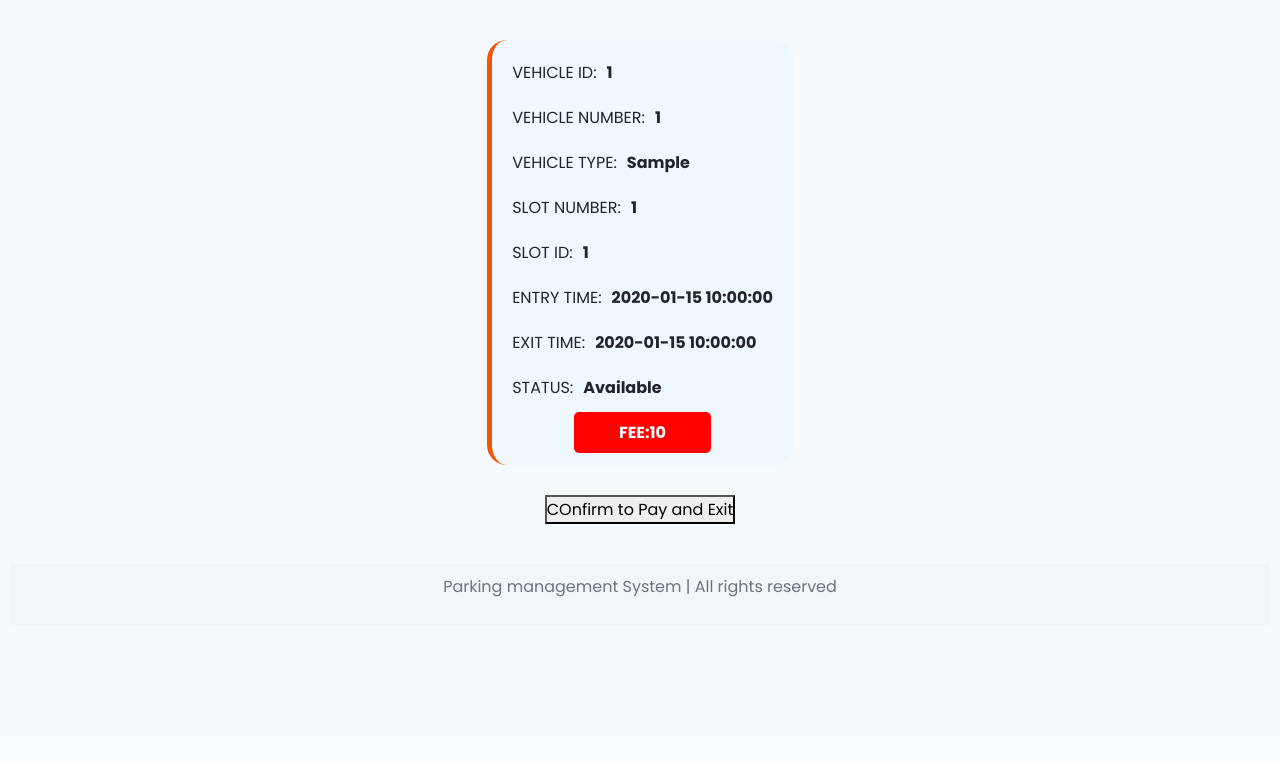
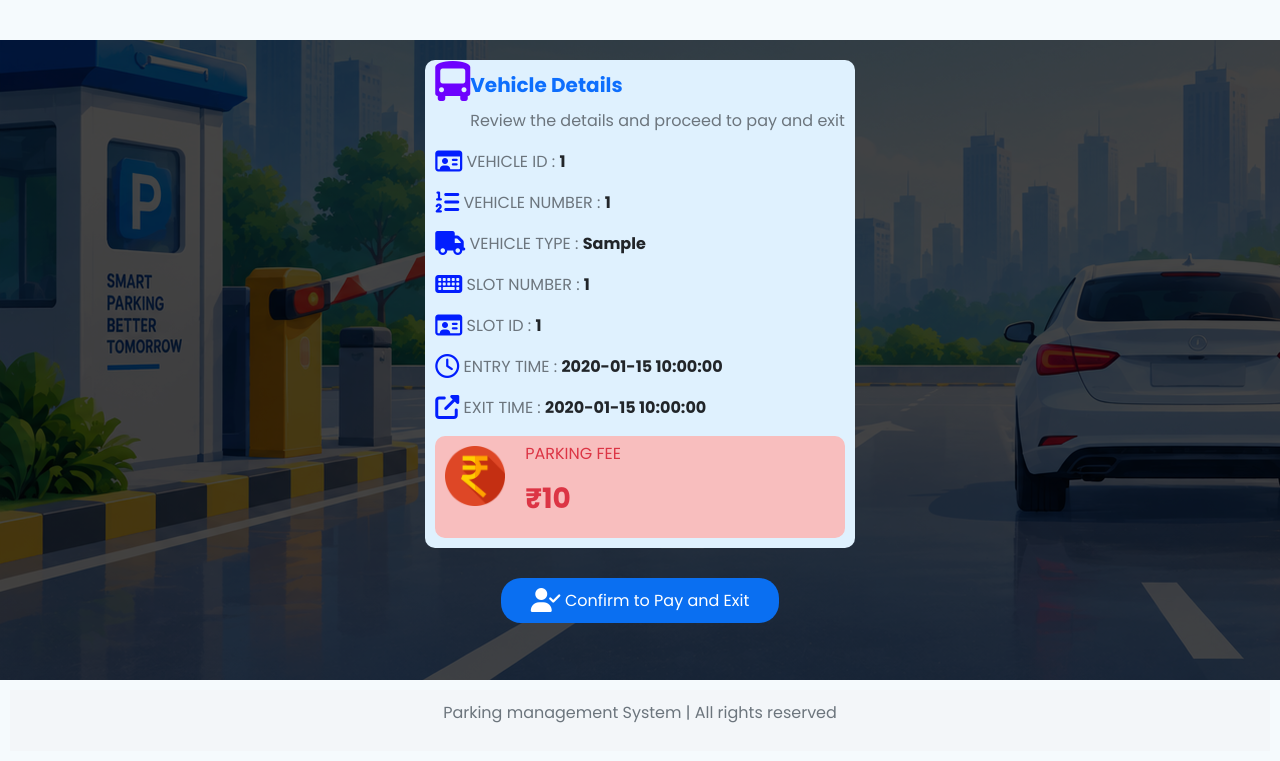
Before and after one commit to gouthamreddy17/parking_management_using_flask, a Flask app: template templates/vehicledetails.html in a window 1280 px wide. Shown: the part 70-831 px from the top of the page. Before the commit the page ends 667 px from the top, so only its background shows below. Run offline with Flask 3, Linux system fonts and the light colour scheme; the template is opened without the code that fills it: most values are stand-ins (such as "Sample title", 1, 10 or a date in 2020); some libraries are stand-ins or nearby versions.

Commit message:
updated vehicle exit dashboard using bootstrap and icons

```diff
--- a/static/css/style.css
+++ b/static/css/style.css
@@ -532,3 +532,46 @@ form button{
     background-color: #0A6FF1;
     border-radius: 20px;
 }
+
+.back-image{
+    background-image: url(../images/back2.png);
+    height: 640px;
+}
+.det{
+    display: flex;
+    align-items: center;
+    justify-content: center;
+    padding: 20px;
+    flex-direction: column;
+
+}
+
+.det-1{
+    display: flex;
+    background-color: #DFF1FE;
+    padding: 10px;
+    border-radius: 10px;
+    flex-direction: column;
+
+}
+
+.det-2{
+    display: flex;
+
+}
+
+.feee{
+    display: flex;
+    background-color: rgb(248, 190, 190);
+    padding: 10px;
+    gap: 20px;
+    border-radius: 10px;
+}
+
+.form-1 button{
+    background-color: #0A6FF1;
+    padding: 10px 30px;
+    color: white;
+    border: none;
+    border-radius: 20px;
+}
--- a/templates/vehicledetails.html
+++ b/templates/vehicledetails.html
@@ -3,42 +3,65 @@
 Dashboard
 {% endblock %}
 
-{% block nav %}
-    <a href="{{url_for('dashboard')}}">HOME</a>
-    <a href="{{url_for('parkingslots')}}">PARKING SLOTS</a>
-    <a href="{{url_for('vehicle_entry')}}">VEHICLE ENTRY</a>
-    <a href="">VEHICLE EXIT</a>
-    <a href="">HISTORY</a>
-{% endblock %}
-
-{% block content %}
+{% block conten %}
+<div class="back-image">
+    <div class="det">
+        <div class="det-1">
+            <div class="det-2 mb-3">
+                <div><i class="fa-solid fa-bus-simple fa-2xl fs-1" style="color: rgb(109, 2, 254);"></i></div>
+            <div class="d-flex flex-column  justify-content-center">
+                <h5 class="text-primary"><b>Vehicle Details</b></h5>
+                <span class="text-secondary">Review the details and proceed to pay and exit</span>
+            </div>
+            </div>
+            <div class="pb-3">
+                <i class="fa-regular fa-id-card fa-xl" style="color: rgb(2, 30, 254);"></i>
+                <span class="text-secondary ">VEHICLE ID : </span><b>    {{vehicle.id}}</b>
+            </div>
+            <div class="pb-3">
+                <i class="fa-solid fa-list-ol fa-xl" style="color: rgb(2, 30, 254);"></i>
+                <span class="text-secondary ">VEHICLE NUMBER : </span><b>    {{vehicle.vehicle_number}}</b>
+            </div>
+            <div class="pb-3">
+                <i class="fa-solid fa-truck fa-xl" style="color: rgb(2, 30, 254);"></i>
+                <span class="text-secondary ">VEHICLE TYPE : </span><b>    {{vehicle.vehicle_type}}</b>
+            </div>
+            <div class="pb-3">
+                <i class="fa-solid fa-keyboard fa-xl" style="color: rgb(2, 30, 254);"></i>
+                <span class="text-secondary ">SLOT NUMBER : </span><b>    {{vehicle.slot_number}}</b>
+            </div>
+            <div class="pb-3">
+                <i class="fa-regular fa-id-card fa-xl" style="color: rgb(2, 30, 254);"></i>
+                <span class="text-secondary ">SLOT ID : </span><b>    {{vehicle.slot_id}}</b>
+            </div>
+            <div class="pb-3">
+                <i class="fa-regular fa-clock fa-xl" style="color: rgb(2, 30, 254);"></i>
+                <span class="text-secondary ">ENTRY TIME : </span><b>    {{vehicle.entry_time}}</b>
+            </div>
+            <div class="pb-3">
+                <i class="fa-solid fa-up-right-from-square fa-xl" style="color: rgb(2, 30, 254);"></i>
+                <span class="text-secondary ">EXIT TIME : </span><b>    {{vehicle.exit_time}}</b>
+            </div>
+            <div class="feee">
+                <div><img src="{{ url_for('static', filename='images/rup.png') }}"alt="Car" class="imm"></div>
+                <div >
+                    <p class="text-danger lh-1">PARKING FEE</p>
+                    <h3 class="lh-1 text-danger"><b>₹{{fee}}</b></h3>
+                </div>
+            </div>
 
 
-<div>
-    <div class="data">
-        <div class="data1">
-
-        <div><span class="spp">VEHICLE ID:</span><b>{{vehicle.id}}</b></div>
-        <div><span class="spp">VEHICLE NUMBER:</span><b>{{vehicle.vehicle_number}}</b></div>
-        <div><span class="spp">VEHICLE TYPE:</span><b>{{vehicle.vehicle_type}}</b></div>
-        <div><span class="spp">SLOT NUMBER:</span><b>{{vehicle.slot_number}}</b></div>
-        <div><span class="spp">SLOT ID:</span><b>{{vehicle.slot_id}}</b></div>
-        <div><span class="spp">ENTRY TIME:</span><b>{{vehicle.entry_time}}</b></div>
-        <div><span class="spp">EXIT TIME:</span><b>{{vehicle.exit_time}}</b></div>
-        <div><span class="spp">STATUS:</span><b>{{vehicle.status}}</b></div>
+        </div>
+        <div class="data" class="">
+    <form action="/confirm_exit" method="POST" class="form-1">
+            <input type="hidden"  name="vehicle_number"    value="{{vehicle.vehicle_number}}"   >
+            <button type="submit" ><i class="fa-solid fa-user-check fa-xl" style="color: rgb(255, 255, 255);"></i> Confirm to Pay and Exit</button>
+        </form>
+</div>
 
 
 
-        <center><b class="color-red">FEE:{{fee}}</b></center>
-        </div>
+    </div>
 
-    </div>
-</div>
-
-<div class="data">
-    <form action="/confirm_exit" method="POST">
-            <input type="hidden"  name="vehicle_number"    value="{{vehicle.vehicle_number}}"   >
-            <button type="submit" >COnfirm to Pay and Exit</button>
-        </form>
 </div>
 {% endblock %}
```
Also changed, not shown: templates/vehicledetailss.html (added, +44 -0 lines), static/images/back2.png (added), static/images/rup.png (added).
